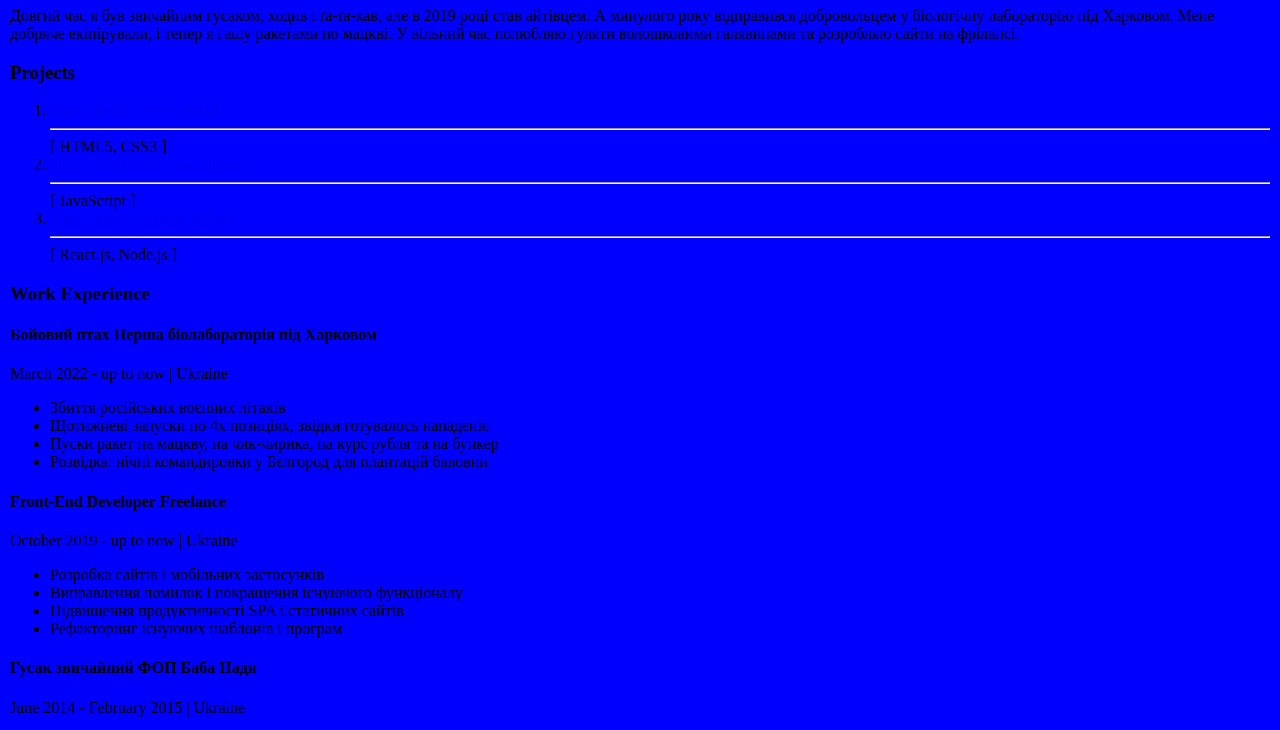
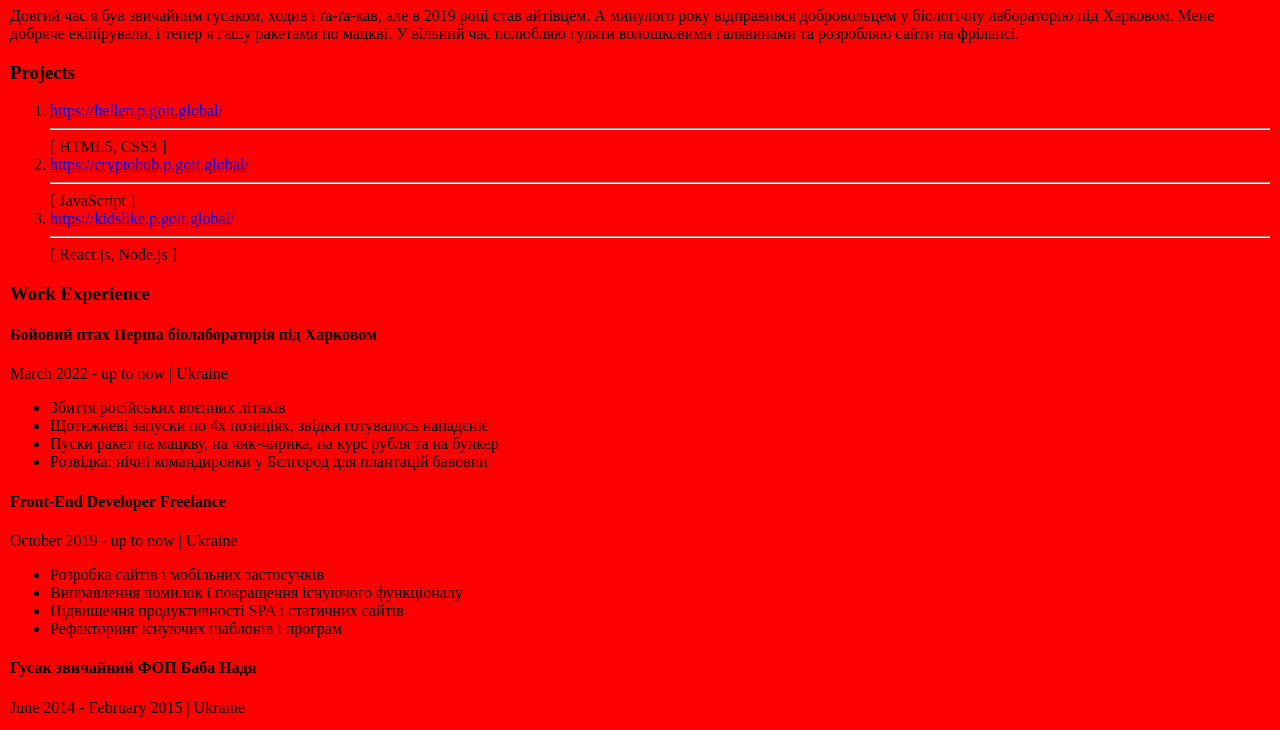
Before and after one commit to webmalik/GoIT, a plain HTML site: page index.html in a window 1280 px wide. Shown: the part 130-860 px from the top of the page. Drawn offline with Linux system fonts and the light colour scheme.

Commit message:
Start write sass code

```diff
--- a/sass/style.sass
+++ b/sass/style.sass
@@ -1,4 +1,4 @@
 body
-  background: blue
+  background: red
   padding: 10px
   margin: 0
```
Also changed, not shown: css/style.css.
